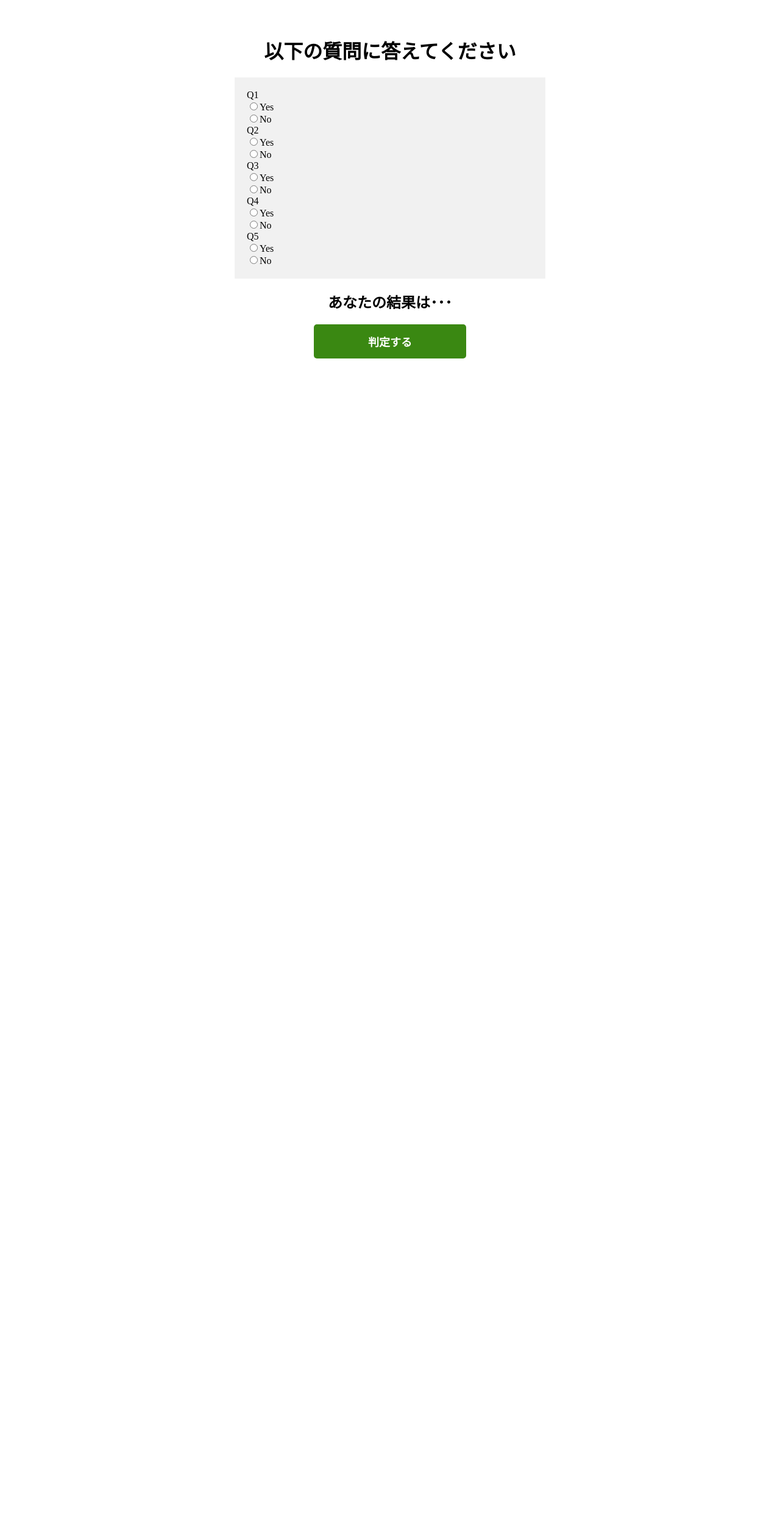
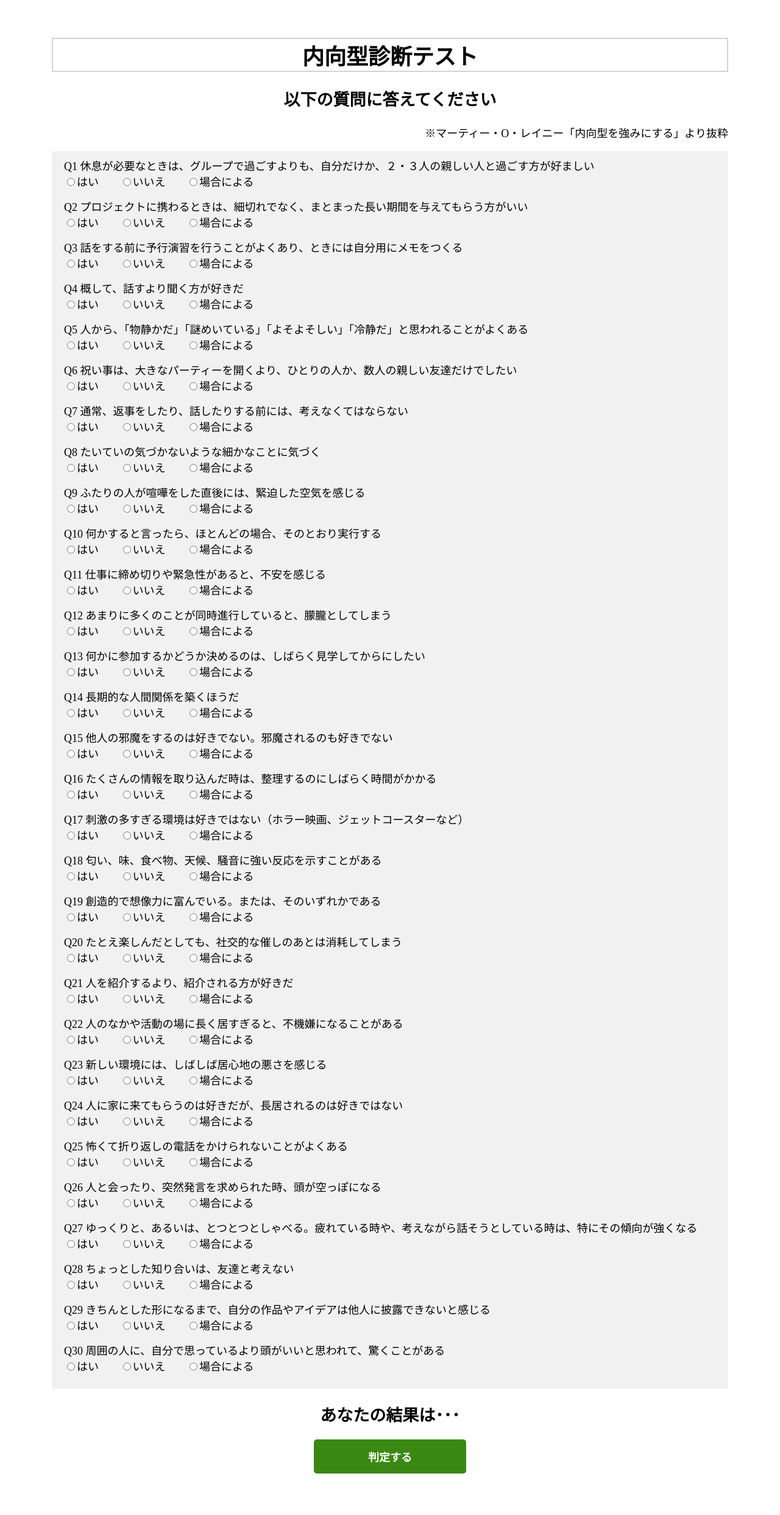
Before and after one commit to gakitomo/personality-test, a PHP site: page / in a window 1280 px wide. Shown: the whole page at 61% size. Before the commit the page ends 588 px from the top, so only its background shows below. Run offline with PHP 8.4, Linux system fonts and the light colour scheme; some libraries are stand-ins or nearby versions.

Commit message:
add questions

```diff
--- a/index.html
+++ b/index.html
@@ -11,42 +11,189 @@
 <body>
   <div class = "wrapper">
     <div class = "question">
-      <h1>以下の質問に答えてください</h1>
+      <h1>内向型診断テスト</h1>
+      <h2>以下の質問に答えてください</h2>
+      <p class = "reference">※マーティー・O・レイニー「内向型を強みにする」より抜粋</p>
       <ul>
         <li>
-          <span>Q1</span><br>
-          <label><input type="radio" name="q01" class = "typeA">Yes
-          </label><br>
-          <label><input type="radio" name="q01" class = "typeB">No
-          </label>
+          <span>Q1 休息が必要なときは、グループで過ごすよりも、自分だけか、２・３人の親しい人と過ごす方が好ましい</span><br>
+          <label><input type="radio" name="q01" class = "typeA">はい</label>
+          <label><input type="radio" name="q01" class = "typeB">いいえ</label>
+          <label><input type="radio" name="q01" class = "typeC">場合による</label>
         </li>
         <li>
-          <span>Q2</span><br>
-          <label><input type="radio" name="q02" class = "typeA">Yes
-          </label><br>
-          <label><input type="radio" name="q02" class = "typeB">No
-          </label>
+          <span>Q2 プロジェクトに携わるときは、細切れでなく、まとまった長い期間を与えてもらう方がいい</span><br>
+          <label><input type="radio" name="q02" class = "typeA">はい</label>
+          <label><input type="radio" name="q02" class = "typeB">いいえ</label>
+          <label><input type="radio" name="q02" class = "typeC">場合による</label>
         </li>
         <li>
-          <span>Q3</span><br>
-          <label><input type="radio" name="q03" class = "typeA">Yes
-          </label><br>
-          <label><input type="radio" name="q03" class = "typeB">No
-          </label>
+          <span>Q3 話をする前に予行演習を行うことがよくあり、ときには自分用にメモをつくる</span><br>
+          <label><input type="radio" name="q03" class = "typeA">はい</label>
+          <label><input type="radio" name="q03" class = "typeB">いいえ</label>
+          <label><input type="radio" name="q03" class = "typeC">場合による</label>
         </li>
         <li>
-          <span>Q4</span><br>
-          <label><input type="radio" name="q04" class = "typeA">Yes
-          </label><br>
-          <label><input type="radio" name="q04" class = "typeB">No
-          </label>
+          <span>Q4 概して、話すより聞く方が好きだ</span><br>
+          <label><input type="radio" name="q04" class = "typeA">はい</label>
+          <label><input type="radio" name="q04" class = "typeB">いいえ</label>
+          <label><input type="radio" name="q04" class = "typeC">場合による</label>
         </li>
         <li>
-          <span>Q5</span><br>
-          <label><input type="radio" name="q05" class = "typeA">Yes
-          </label><br>
-          <label><input type="radio" name="q05" class = "typeB">No
-          </label>
+          <span>Q5 人から、「物静かだ」「謎めいている」「よそよそしい」「冷静だ」と思われることがよくある</span><br>
+          <label><input type="radio" name="q05" class = "typeA">はい</label>
+          <label><input type="radio" name="q05" class = "typeB">いいえ</label>
+          <label><input type="radio" name="q05" class = "typeC">場合による</label>
+        </li>
+        <li>
+          <span>Q6 祝い事は、大きなパーティーを開くより、ひとりの人か、数人の親しい友達だけでしたい</span><br>
+          <label><input type="radio" name="q06" class = "typeA">はい</label>
+          <label><input type="radio" name="q06" class = "typeB">いいえ</label>
+          <label><input type="radio" name="q06" class = "typeC">場合による</label>
+        </li>
+        <li>
+          <span>Q7 通常、返事をしたり、話したりする前には、考えなくてはならない</span><br>
+          <label><input type="radio" name="q07" class = "typeA">はい</label>
+          <label><input type="radio" name="q07" class = "typeB">いいえ</label>
+          <label><input type="radio" name="q07" class = "typeC">場合による</label>
+        </li>
+        <li>
+          <span>Q8 たいていの気づかないような細かなことに気づく</span><br>
+          <label><input type="radio" name="q08" class = "typeA">はい</label>
+          <label><input type="radio" name="q08" class = "typeB">いいえ</label>
+          <label><input type="radio" name="q08" class = "typeC">場合による</label>
+        </li>
+        <li>
+          <span>Q9 ふたりの人が喧嘩をした直後には、緊迫した空気を感じる</span><br>
+          <label><input type="radio" name="q09" class = "typeA">はい</label>
+          <label><input type="radio" name="q09" class = "typeB">いいえ</label>
+          <label><input type="radio" name="q09" class = "typeC">場合による</label>
+        </li>
+        <li>
+          <span>Q10 何かすると言ったら、ほとんどの場合、そのとおり実行する</span><br>
+          <label><input type="radio" name="q10" class = "typeA">はい</label>
+          <label><input type="radio" name="q10" class = "typeB">いいえ</label>
+          <label><input type="radio" name="q10" class = "typeC">場合による</label>
+        </li>
+        <li>
+          <span>Q11 仕事に締め切りや緊急性があると、不安を感じる</span><br>
+          <label><input type="radio" name="q11" class = "typeA">はい</label>
+          <label><input type="radio" name="q11" class = "typeB">いいえ</label>
+          <label><input type="radio" name="q11" class = "typeC">場合による</label>
+        </li>
+        <li>
+          <span>Q12 あまりに多くのことが同時進行していると、朦朧としてしまう</span><br>
+          <label><input type="radio" name="q12" class = "typeA">はい</label>
+          <label><input type="radio" name="q12" class = "typeB">いいえ</label>
+          <label><input type="radio" name="q12" class = "typeC">場合による</label>
+        </li>
+        <li>
+          <span>Q13 何かに参加するかどうか決めるのは、しばらく見学してからにしたい</span><br>
+          <label><input type="radio" name="q13" class = "typeA">はい</label>
+          <label><input type="radio" name="q13" class = "typeB">いいえ</label>
+          <label><input type="radio" name="q13" class = "typeC">場合による</label>
+        </li>
+        <li>
+          <span>Q14 長期的な人間関係を築くほうだ</span><br>
+          <label><input type="radio" name="q14" class = "typeA">はい</label>
+          <label><input type="radio" name="q14" class = "typeB">いいえ</label>
+          <label><input type="radio" name="q14" class = "typeC">場合による</label>
+        </li>
+        <li>
+          <span>Q15 他人の邪魔をするのは好きでない。邪魔されるのも好きでない</span><br>
+          <label><input type="radio" name="q15" class = "typeA">はい</label>
+          <label><input type="radio" name="q15" class = "typeB">いいえ</label>
+          <label><input type="radio" name="q15" class = "typeC">場合による</label>
+        </li>
+        <li>
+          <span>Q16 たくさんの情報を取り込んだ時は、整理するのにしばらく時間がかかる</span><br>
+          <label><input type="radio" name="q16" class = "typeA">はい</label>
+          <label><input type="radio" name="q16" class = "typeB">いいえ</label>
+          <label><input type="radio" name="q16" class = "typeC">場合による</label>
+        </li>
+        <li>
+          <span>Q17 刺激の多すぎる環境は好きではない（ホラー映画、ジェットコースターなど）</span><br>
+          <label><input type="radio" name="q17" class = "typeA">はい</label>
+          <label><input type="radio" name="q17" class = "typeB">いいえ</label>
+          <label><input type="radio" name="q17" class = "typeC">場合による</label>
+        </li>
+        <li>
+          <span>Q18 匂い、味、食べ物、天候、騒音に強い反応を示すことがある</span><br>
+          <label><input type="radio" name="q18" class = "typeA">はい</label>
+          <label><input type="radio" name="q18" class = "typeB">いいえ</label>
+          <label><input type="radio" name="q18" class = "typeC">場合による</label>
+        </li>
+        <li>
+          <span>Q19 創造的で想像力に富んでいる。または、そのいずれかである</span><br>
+          <label><input type="radio" name="q19" class = "typeA">はい</label>
+          <label><input type="radio" name="q19" class = "typeB">いいえ</label>
+          <label><input type="radio" name="q19" class = "typeC">場合による</label>
+        </li>
+        <li>
+          <span>Q20 たとえ楽しんだとしても、社交的な催しのあとは消耗してしまう</span><br>
+          <label><input type="radio" name="q20" class = "typeA">はい</label>
+          <label><input type="radio" name="q20" class = "typeB">いいえ</label>
+          <label><input type="radio" name="q20" class = "typeC">場合による</label>
+        </li>
+        <li>
+          <span>Q21 人を紹介するより、紹介される方が好きだ</span><br>
+          <label><input type="radio" name="q21" class = "typeA">はい</label>
+          <label><input type="radio" name="q21" class = "typeB">いいえ</label>
+          <label><input type="radio" name="q21" class = "typeC">場合による</label>
+        </li>
+        <li>
+          <span>Q22 人のなかや活動の場に長く居すぎると、不機嫌になることがある</span><br>
+          <label><input type="radio" name="q22" class = "typeA">はい</label>
+          <label><input type="radio" name="q22" class = "typeB">いいえ</label>
+          <label><input type="radio" name="q22" class = "typeC">場合による</label>
+        </li>
+        <li>
+          <span>Q23 新しい環境には、しばしば居心地の悪さを感じる</span><br>
+          <label><input type="radio" name="q23" class = "typeA">はい</label>
+          <label><input type="radio" name="q23" class = "typeB">いいえ</label>
+          <label><input type="radio" name="q23" class = "typeC">場合による</label>
+        </li>
+        <li>
+          <span>Q24 人に家に来てもらうのは好きだが、長居されるのは好きではない</span><br>
+          <label><input type="radio" name="q24" class = "typeA">はい</label>
+          <label><input type="radio" name="q24" class = "typeB">いいえ</label>
+          <label><input type="radio" name="q24" class = "typeC">場合による</label>
+        </li>
+        <li>
+          <span>Q25 怖くて折り返しの電話をかけられないことがよくある</span><br>
+          <label><input type="radio" name="q25" class = "typeA">はい</label>
+          <label><input type="radio" name="q25" class = "typeB">いいえ</label>
+          <label><input type="radio" name="q25" class = "typeC">場合による</label>
+        </li>
+        <li>
+          <span>Q26 人と会ったり、突然発言を求められた時、頭が空っぽになる</span><br>
+          <label><input type="radio" name="q26" class = "typeA">はい</label>
+          <label><input type="radio" name="q26" class = "typeB">いいえ</label>
+          <label><input type="radio" name="q26" class = "typeC">場合による</label>
+        </li>
+        <li>
+          <span>Q27 ゆっくりと、あるいは、とつとつとしゃべる。疲れている時や、考えながら話そうとしている時は、特にその傾向が強くなる</span><br>
+          <label><input type="radio" name="q27" class = "typeA">はい</label>
+          <label><input type="radio" name="q27" class = "typeB">いいえ</label>
+          <label><input type="radio" name="q27" class = "typeC">場合による</label>
+        </li>
+        <li>
+          <span>Q28 ちょっとした知り合いは、友達と考えない</span><br>
+          <label><input type="radio" name="q28" class = "typeA">はい</label>
+          <label><input type="radio" name="q28" class = "typeB">いいえ</label>
+          <label><input type="radio" name="q28" class = "typeC">場合による</label>
+        </li>
+        <li>
+          <span>Q29 きちんとした形になるまで、自分の作品やアイデアは他人に披露できないと感じる</span><br>
+          <label><input type="radio" name="q29" class = "typeA">はい</label>
+          <label><input type="radio" name="q29" class = "typeB">いいえ</label>
+          <label><input type="radio" name="q29" class = "typeC">場合による</label>
+        </li>
+        <li>
+          <span>Q30 周囲の人に、自分で思っているより頭がいいと思われて、驚くことがある</span><br>
+          <label><input type="radio" name="q30" class = "typeA">はい</label>
+          <label><input type="radio" name="q30" class = "typeB">いいえ</label>
+          <label><input type="radio" name="q30" class = "typeC">場合による</label>
         </li>
       </ul>
       <h2>あなたの結果は･･･</h2>
@@ -54,16 +201,16 @@
     </div>
 
     <div class = "result resultA">
-      <h2>あなたは･･･<br>外向型です！</h2>
-      <p>解説文を入れる</p>
+      <h2>あなたは･･･<br>内向型です！</h2>
+      <p>自分のエネルギーの流れを維持する手段と、自分の脳の情報処理の方式を理解することが極めて重要。<br>あなたは、自らの考え、印象、希望、価値観を通して世の中と関わっている。外部の状況に左右されていない。</p>
     </div>
     <div class = "result resultB">
-      <h2>あなたは･･･<br>内向型です！</h2>
-      <p>解説文を入れる</p>
+      <h2>あなたは･･･<br>外向型です！</h2>
+      <p>他者の価値観や現実に照らして、判断を下す。また、現実の枠の中で働いて、変化をもたらす。</p>
     </div>
     <div class = "result resultC">
       <h2>あなたは･･･<br>中立型です！</h2>
-      <p>解説文を入れる</p>
+      <p>中くらいに位置する。ちょうど両利きのように、あなたは内向的でも外向的でもある。<br>ひとりになりたいと言う気持ちと、外出して人と交わりたいと言う気持ちの板挟みになることがあるだろう。<br>したがって、自分が確実に元気付くのはどんな時なのかに留意することがとても重要。</p>
     </div>
   </div>
 </body>
--- a/style.css
+++ b/style.css
@@ -1,18 +1,32 @@
 .wrapper {
-  max-width: 550px;
+  max-width: 1150px;
   margin: 0 auto;
   padding: 30px 20px;
   box-sizing: border-box;
+  font-size: 18px;
 }
-h1 {
+.question h1 {
   text-align: center;
+  border: 2px solid lightgray;
+}
+.question h2 {
+  text-align: center;
+}
+.reference{
+  text-align: right;
 }
 ul {
   background-color: #f1f1f1;
-  padding: 20px;
+  padding: 10px 20px;
   margin: 0 auto;
   box-sizing: border-box;
   list-style: none;
+}
+ul li {
+  padding-bottom: 15px;
+}
+label {
+  margin-right: 30px;
 }
 h2 {
   text-align: center;
--- a/test.js
+++ b/test.js
@@ -9,9 +9,10 @@ $(function(){
       //チェックされているinputの数を取得
       let typeANum = $(".typeA:checked").length,
       typeBNum = $(".typeB:checked").length;
-      if(typeANum > typeBNum){
+      typeCNum = $(".typeC:checked").length;
+      if(typeANum > typeBNum && typeANum > typeCNum){
         $(".resultA").fadeIn();
-      }else if(typeANum < typeBNum){
+      }else if(typeBNum > typeANum && typeBNum > typeCNum){
         $(".resultB").fadeIn();
       }else{
         $(".resultC").fadeIn();
```
